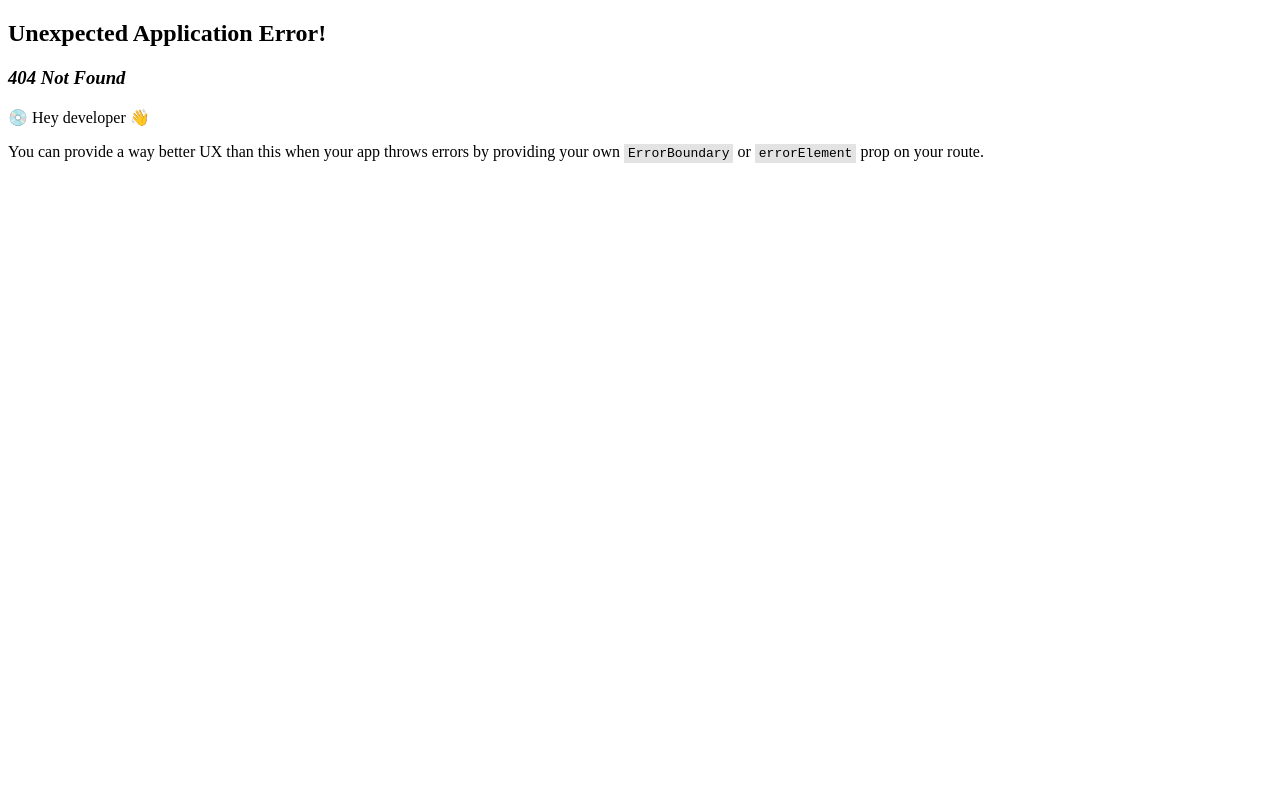
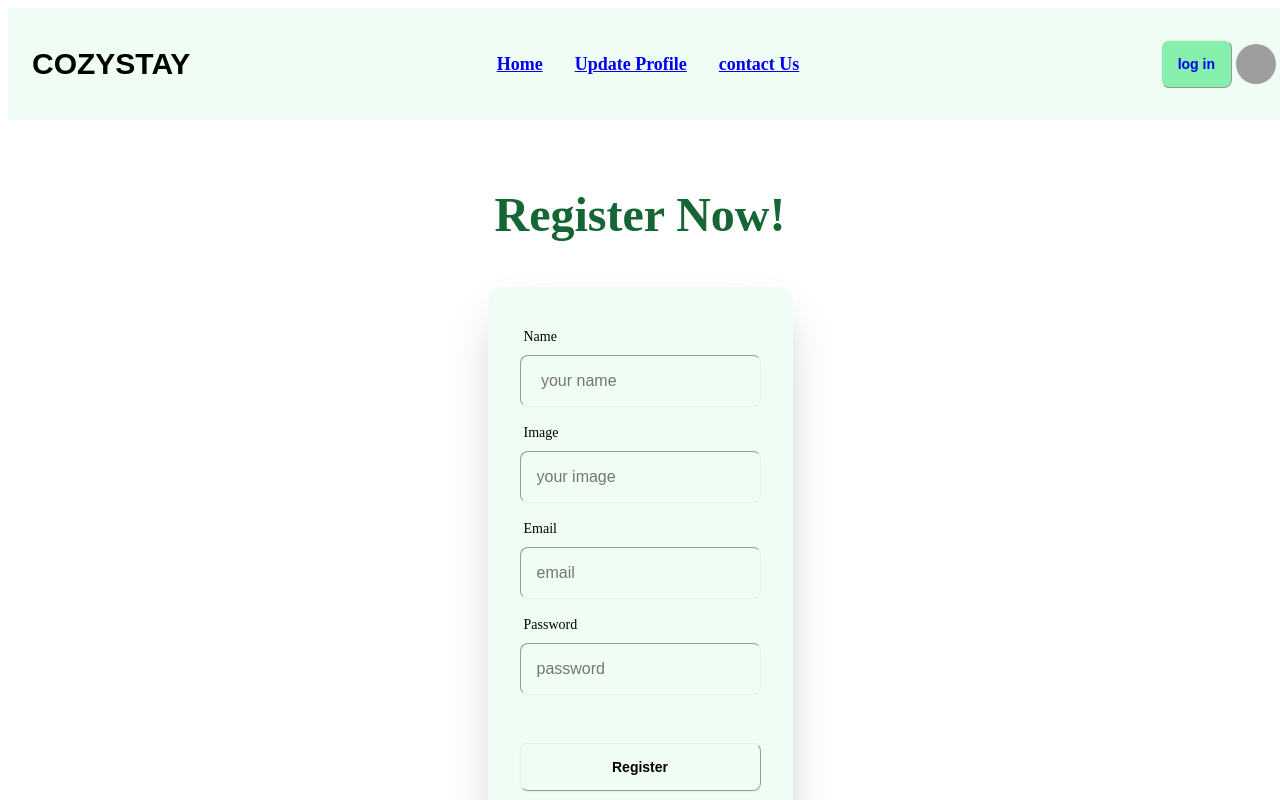
Before and after one commit to dishamallik/b9-a9, a React (Vite) app: page /register in a window 1280 px wide. Before the commit this address had no page. Shown: the top 800 px of the page. Built offline with nearby package versions, Linux system fonts and the light colour scheme; grey boxes are pictures that could not be loaded.

Commit message:
created simple website

```diff
--- /dev/null
+++ b/src/pages/Contact/Contact.jsx
@@ -0,0 +1,11 @@
+
+
+const Contact = () => {
+    return (
+        <div>
+            <h2 className="text-2xl">this is contact</h2>
+        </div>
+    );
+};
+
+export default Contact;
--- a/src/pages/Header/Header.jsx
+++ b/src/pages/Header/Header.jsx
@@ -1,51 +1,43 @@
+import { Link, NavLink } from "react-router-dom";
 
 
 const Header = () => {
-    return (
-        <div className="navbar bg-base-100">
-  <div className="navbar-start">
-    <div className="dropdown">
-      <div tabIndex={0} role="button" className="btn btn-ghost lg:hidden">
-        <svg xmlns="http://www.w3.org/2000/svg" className="h-5 w-5" fill="none" viewBox="0 0 24 24" stroke="currentColor"><path strokeLinecap="round" strokeLinejoin="round" strokeWidth="2" d="M4 6h16M4 12h8m-8 6h16" /></svg>
-      </div>
-      <ul tabIndex={0} className="menu menu-sm dropdown-content mt-3 z-[1] p-2 shadow bg-base-100 rounded-box w-52">
-        <li><a>Item 1</a></li>
-        <li>
-          <a>Parent</a>
-          <ul className="p-2">
-            <li><a>Submenu 1</a></li>
-            <li><a>Submenu 2</a></li>
-          </ul>
-        </li>
-        <li><a>Item 3</a></li>
-      </ul>
-    </div>
-    <a className="btn btn-ghost text-xl">daisyUI</a>
-  </div>
-  <div className="navbar-center hidden lg:flex">
-    <ul className="menu menu-horizontal px-1">
-      <li><a>Item 1</a></li>
-      <li>
-        <details>
-          <summary>Parent</summary>
-          <ul className="p-2">
-            <li><a>Submenu 1</a></li>
-            <li><a>Submenu 2</a></li>
-          </ul>
-        </details>
-      </li>
-      <li><a>Item 3</a></li>
-    </ul>
-  </div>
+
+const navLinks = <>
+<li ><NavLink to="/">Home</NavLink></li>
+<li ><NavLink to="/update">Update Profile</NavLink></li>
+<li ><NavLink to="/contact">contact Us</NavLink></li>
+
+
+
+</>
 
 
 
 
 
 
-
-  <div className="navbar-end">
-    <a className="btn">Button</a>
+    return (
+        <div className="">
+        <div className="  navbar bg-green-50">
+  <div className="navbar-start">
+    <div className="dropdown">
+      <div tabIndex={0} role="button" className="btn btn-ghost lg:hidden">
+        <svg xmlns="http://www.w3.org/2000/svg" className="h-5 w-5" fill="none" viewBox="0 0 24 24" stroke="currentColor"><path strokeLinecap="round" strokeLinejoin="round" strokeWidth="2" d="M4 6h16M4 12h8m-8 6h16" /></svg>
+      </div>
+      <ul tabIndex={0} className="menu menu-sm dropdown-content mt-3 z-[1] p-2 shadow bg-green-50 rounded-box w-52">
+        {navLinks}
+      </ul>
+    </div>
+    <a className="btn btn-ghost text-3xl font-poppins font-bold ">COZYSTAY</a>
+  </div>
+  <div className="navbar-center  hidden lg:flex">
+    <ul className="menu menu-horizontal px-1 text-lg font-bold">
+      {navLinks}
+    </ul>
+  </div>
+  <div className="navbar-end ">
+  <Link to="/login"> <button className="btn btn-outline bg-green-300">log in</button></Link>
     <div tabIndex={0} role="button" className="btn btn-ghost btn-circle avatar">
         <div className="w-10 rounded-full">
           <img alt="Tailwind CSS Navbar component" src="https://daisyui.com/images/stock/photo-1534528741775-53994a69daeb.jpg" />
@@ -53,6 +45,7 @@ const Header = () => {
       </div>
   </div>
 </div>
+</div>
     );
 };
 
--- a/src/pages/Home/Home.jsx
+++ b/src/pages/Home/Home.jsx
@@ -4,7 +4,9 @@ import Slider from "../Slider/Slider";
 const Home = () => {
     return (
         <div>
-            <Slider></Slider>
+           <div className="mt-24 lg:mt-2">
+           <Slider></Slider>
+           </div>
             <h2 className="text-2xl font-poppins">this is home</h2>
         </div>
     );
--- /dev/null
+++ b/src/pages/Login/Login.jsx
@@ -0,0 +1,51 @@
+import { Link } from "react-router-dom";
+
+
+const Login = () => {
+    const handleLogin = e =>{
+        e.preventDefault();
+        const email = e.target.email.value;
+        const password = e.target.password.value;
+        console.log(email, password)
+
+    }
+    return (
+        <div className="hero min-h-screen bg-base-200">
+  <div className="hero-content flex-col ">
+    <div className="text-left">
+      <h1 className="text-5xl  text-green-800 font-bold">Login now!</h1>
+
+    </div>
+    <div className="card shrink-0 w-full max-w-sm shadow-2xl bg-green-50">
+      <form onSubmit={handleLogin} className="card-body">
+
+        <div className="form-control">
+          <label className="label">
+            <span className="label-text">Email</span>
+          </label>
+          <input type="email" name="email" placeholder="email" className="input input-bordered" required />
+        </div>
+
+
+        <div className="form-control">
+          <label className="label">
+            <span className="label-text">Password</span>
+          </label>
+          <input type="password" name="password" placeholder="password" className="input input-bordered" required />
+          <label className="label">
+
+          </label>
+        </div>
+        <div className="form-control mt-6">
+          <button className="btn btn-primary">Login</button>
+        </div>
+        <p>new to COZYSTAY? please <Link to="/register">Register</Link></p>
+      </form>
+
+    </div>
+  </div>
+</div>
+    );
+};
+
+export default Login;
--- /dev/null
+++ b/src/pages/Register/Register.jsx
@@ -0,0 +1,68 @@
+import { Link } from "react-router-dom";
+
+const handleRegister = e =>{
+    e.preventDefault();
+    const name = e.target.name.value;
+
+
+    const email = e.target.email.value;
+    const password = e.target.password.value;
+    console.log(name,email, password)
+
+}
+const Register = () => {
+    return (
+        <div className="hero min-h-screen bg-base-200">
+        <div className="hero-content flex-col ">
+          <div className="text-left">
+            <h1 className="text-5xl  text-green-800 font-bold">Register Now!</h1>
+
+          </div>
+          <div className="card shrink-0 w-full max-w-sm shadow-2xl bg-green-50">
+            <form onSubmit={handleRegister} className="card-body">
+
+              <div className="form-control">
+                <label className="label">
+                  <span className="label-text">Name</span>
+                </label>
+                <input type="text" name="name" placeholder=" your name" className="input input-bordered" required />
+              </div>
+
+              <div className="form-control">
+                <label className="label">
+                  <span className="label-text">Image</span>
+                </label>
+                <input type="text" name="photo" placeholder="your image" className="input input-bordered" required  />
+              </div>
+
+
+              <div className="form-control">
+                <label className="label">
+                  <span className="label-text">Email</span>
+                </label>
+                <input type="email" name="email" placeholder="email" className="input input-bordered" required />
+              </div>
+
+
+              <div className="form-control">
+                <label className="label">
+                  <span className="label-text">Password</span>
+                </label>
+                <input type="password" name="password" placeholder="password" className="input input-bordered" required />
+                <label className="label">
+
+                </label>
+              </div>
+              <div className="form-control mt-6">
+                <button className="btn btn-primary">Register</button>
+              </div>
+              <p>new to COZYSTAY? please <Link to="/login">log in</Link></p>
+            </form>
+
+          </div>
+        </div>
+      </div>
+    );
+};
+
+export default Register;
--- a/src/pages/Slider/Slider.jsx
+++ b/src/pages/Slider/Slider.jsx
@@ -30,9 +30,9 @@ const Slider = () => {
         }}
         navigation={true}
         modules={[Autoplay, Pagination, Navigation]}
-        className="mySwiper"
+        className="mySwiper container mx-auto"
       >
-        <div className='container mx-auto'>
+        <div className=''>
         <SwiperSlide><img src={img3} className="w-full lg:h-auto" />
         <p></p>
 
--- /dev/null
+++ b/src/pages/Update/Update.jsx
@@ -0,0 +1,11 @@
+
+
+const Update = () => {
+    return (
+        <div className="text-2xl">
+            this is update Profile
+        </div>
+    );
+};
+
+export default Update;
```
Also changed, not shown: src/routes/Routes.jsx (+23 -0 lines).
